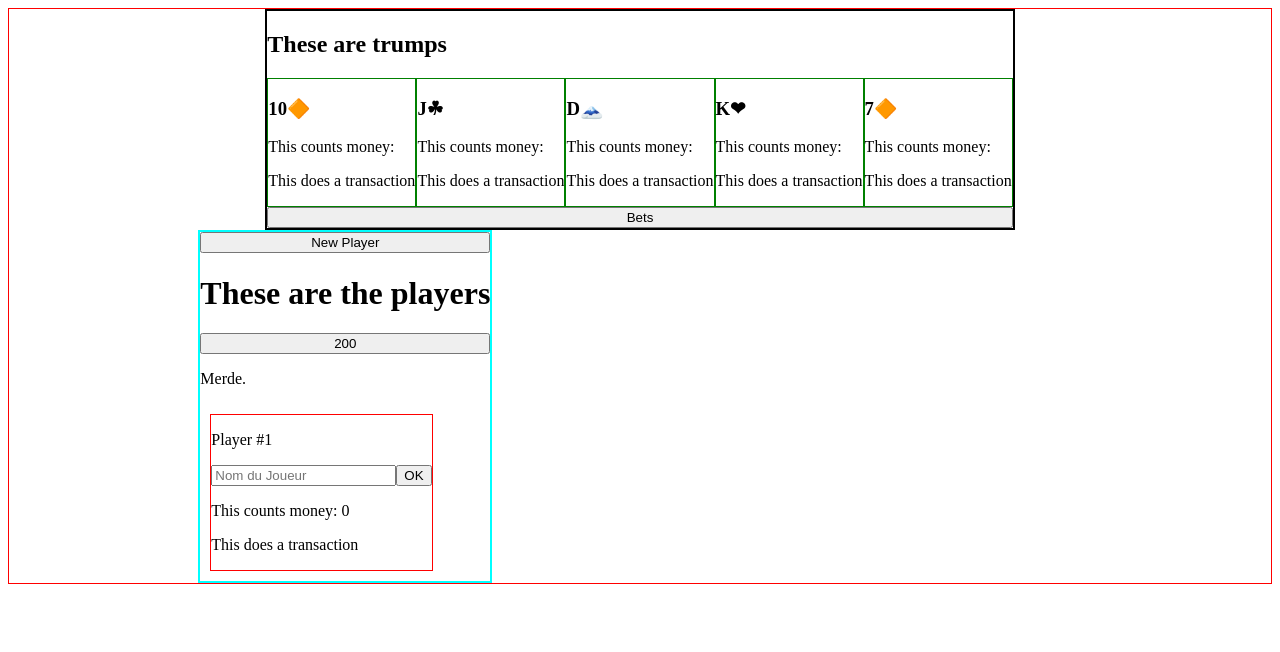
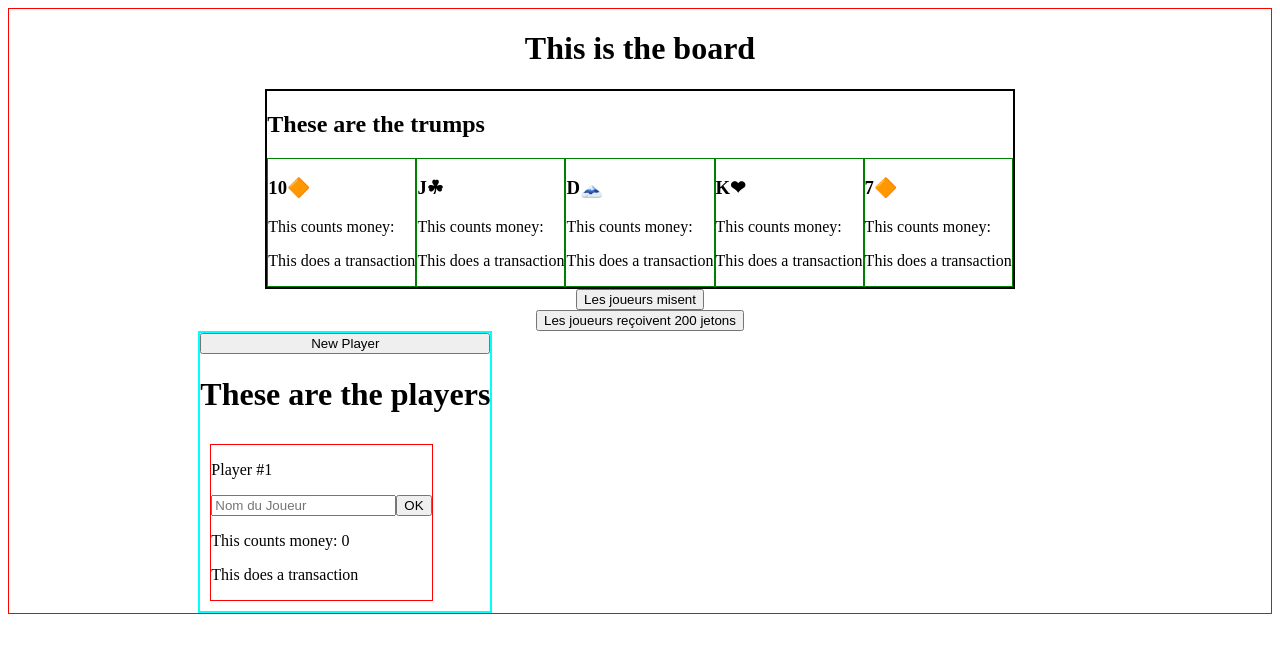
Before and after one commit to AraHugoAra/nain-jaune-compteur, a React (Create React App) app: page / in a window 1280 px wide. Shown: the top 652 px of the page. Built offline with nearby package versions, Linux system fonts and the light colour scheme.

Commit message:
Files organisation & +200button

```diff
--- a/src/Components/Board/Bets.jsx
+++ b/src/Components/Bets.jsx
@@ -1,6 +1,6 @@
 function Bets() {
     return (<>
-        <button>Bets</button>
+        <button>Les joueurs misent</button>
     </>)
   }
 
--- a/src/Components/Board.jsx
+++ b/src/Components/Board.jsx
@@ -1,13 +1,18 @@
 import { useState } from "react";
-import Trumps from "./Board/Trumps/Trumps";
-import Players from "./Players";
+import Bets from "./Bets";
+import Trumps from "./Trumps/Trumps.jsx";
+import Players from "./Players/Players.jsx";
+import Start from "./Start";
 
 function Board() {
 
-  const [players, setPlayers] = useState([{playerName: undefined, money: 0, key: 0}])
+  const [players, setPlayers] = useState([{playerName: undefined, money: 0, id: 0}])
 
     return (<div style={{display: "flex", flexDirection: "column", justifyContent: "space-evenly", alignItems: "center", border: "1px solid red"}}>
+        <h1>This is the board</h1>
         <Trumps players={players} setPlayers={setPlayers} />
+        <Bets />
+        <Start players={players} setPlayers={setPlayers} />
         <Players players={players} setPlayers={setPlayers} />
     </div>)
   }
--- a/src/Components/Board/Start.jsx
+++ /dev/null
@@ -1,8 +0,0 @@
-function Start() {
-
-    return (<>
-        <p>Merde.</p>
-    </>)
-  }
-
-  export default Start;
--- a/src/Components/Players/NameForm.jsx
+++ b/src/Components/Players/NameForm.jsx
@@ -1,15 +1,19 @@
 import { useState } from "react";
 
-function NameForm() {
+function NameForm({players, setPlayers, id}) {
 
-    const [state, setState] = useState({playerName: "", isValid: false})
+    const filteredCurrentPlayer = players.filter(item => item.id !== id)
+    const currentPlayer = players.find(item => item.id === id)
+
+    const [state, setState] = useState({formName: "", isValid: false})
 
     function HandleChange(e) {
-        setState({playerName: e.target.value, isValid: state.isValid})
+        setState({formName: e.target.value, isValid: state.isValid})
     }
     function HandleSubmit(e) {
         e.preventDefault()
-        setState({playerName: state.playerName, isValid: true})
+        setPlayers([...filteredCurrentPlayer, {playerName: state.formName, money: currentPlayer.money, id: currentPlayer.id}])
+        setState({isValid: true})
 
     }
 
@@ -24,7 +28,7 @@ function NameForm() {
                 <button onClick={(e) => HandleSubmit(e)}>OK</button>
             </form>
         ) : (
-            <h2>{state.playerName}</h2>
+            <h2>{currentPlayer.playerName}</h2>
         )
         }
     </>)
--- a/src/Components/Players/PlayerCard.jsx
+++ b/src/Components/Players/PlayerCard.jsx
@@ -2,18 +2,18 @@ import MoneyCount from "../MoneyCount";
 import Transaction from "../Transaction";
 import NameForm from "./NameForm";
 
-function PlayerCard({players, setPlayers, number, money}) {
+function PlayerCard({players, setPlayers, number, money, id}) {
 
-    const filteredCurrentPlayer = players.filter(item => item.key !== number-1)
+    const filteredCurrentPlayer = players.filter(item => item.id !== id)
 
     function DeletePlayer() {
         setPlayers(filteredCurrentPlayer)
     }
 
     return (<div style={{diplay: "flex", flexDirection: "column", margin:"10px", border: "1px solid red"}}>
+        {players.length > 1 && <button onClick={() => DeletePlayer()}>Delete</button>}
         <p>Player #{number}</p>
-        {players.length > 1 && <button onClick={() => DeletePlayer()}>Delete</button>}
-        <NameForm />
+        <NameForm players={players} setPlayers={setPlayers} id={id} money={money} />
         <MoneyCount money={money} />
         <Transaction />
     </div>)
--- a/src/Components/Players.jsx
+++ b/src/Components/Players/Players.jsx
@@ -1,21 +1,18 @@
-import PlayerCard from "./Players/PlayerCard";
-import Start from "./Board/Start"
+import PlayerCard from "./PlayerCard";
 
 function Players({players, setPlayers}) {
 
     const lastPlayerAdded = players[players.length-1]
 
     function AddPlayer() {
-        setPlayers([...players, {playerName: undefined, money:0, key: lastPlayerAdded.key+1}])
+        setPlayers([...players, {playerName: undefined, money:0, id: lastPlayerAdded.id+1}])
     }
 
     return (<div style={{border: "2px cyan solid", alignSelf: "flex-start", marginLeft: "15%", marginRight: "15%", display: "flex", flexDirection: "column", flexWrap: "wrap"}}>
         <button onClick={() => AddPlayer()}>New Player</button>
         <h1>These are the players</h1>
-        <button onClick={() => console.log(players)}>200</button>
-        <Start />
         <div style={{display: "flex", flexWrap: "wrap"}}>
-            {players.map(item => <PlayerCard number={item.key+1} key={item.key} players={players} setPlayers={setPlayers} money={item.money} />)}
+            {players.map(item => <PlayerCard number={item.id+1} key={item.id} players={players} setPlayers={setPlayers} money={item.money} id={item.id} />)}
         </div>
     </div>)
   }
--- /dev/null
+++ b/src/Components/Start.jsx
@@ -0,0 +1,14 @@
+function Start({players, setPlayers}) {
+
+    function giveTokens() {
+        let playersPlusTwoHundred = []
+        players.map(player => playersPlusTwoHundred.push({playerName: player.playerName, id: player.id, money: player.money+200}))
+        setPlayers(playersPlusTwoHundred)
+    }
+
+    return (<>
+        <button onClick={() => giveTokens()} >Les joueurs reçoivent 200 jetons</button>
+    </>)
+  }
+
+  export default Start;
--- a/src/Components/Board/Trumps/TrumpCard.jsx
+++ b/src/Components/Trumps/TrumpCard.jsx
@@ -1,5 +1,5 @@
-import MoneyCount from "../../MoneyCount";
-import Transaction from "../../Transaction";
+import MoneyCount from "../MoneyCount";
+import Transaction from "../Transaction";
 
 function TrumpCard({trumpName}) {
     return (<div style={{border: "1px solid green"}}>
--- a/src/Components/Board/Trumps/Trumps.jsx
+++ b/src/Components/Trumps/Trumps.jsx
@@ -1,9 +1,8 @@
 import TrumpCard from "./TrumpCard";
-import Bets from "../Bets";
 
 function Trumps({players}) {
     return (<div style={{border: "2px black solid", display: "flex", flexDirection: "column", heigth: "50%"}}>
-        <h2>These are trumps</h2>
+        <h2>These are the trumps</h2>
         <div style={{display: "flex"}}>
             <TrumpCard trumpName="10🔶" />
             <TrumpCard trumpName="J☘" />
@@ -11,7 +10,6 @@ function Trumps({players}) {
             <TrumpCard trumpName="K❤" />
             <TrumpCard trumpName="7🔶" />
         </div>
-        <Bets />
     </div>)
   }
 
```
